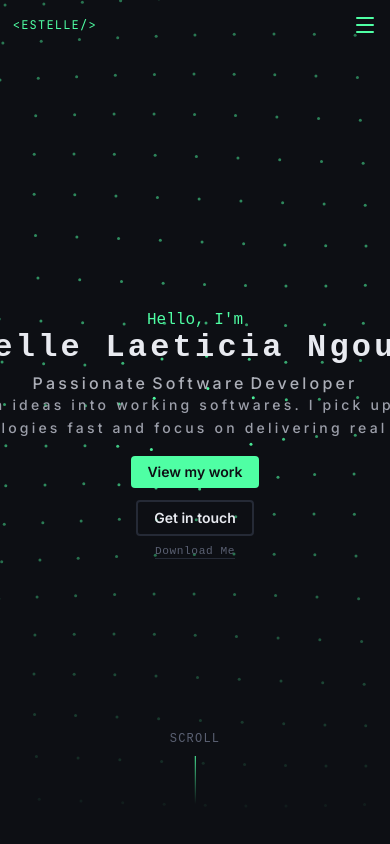
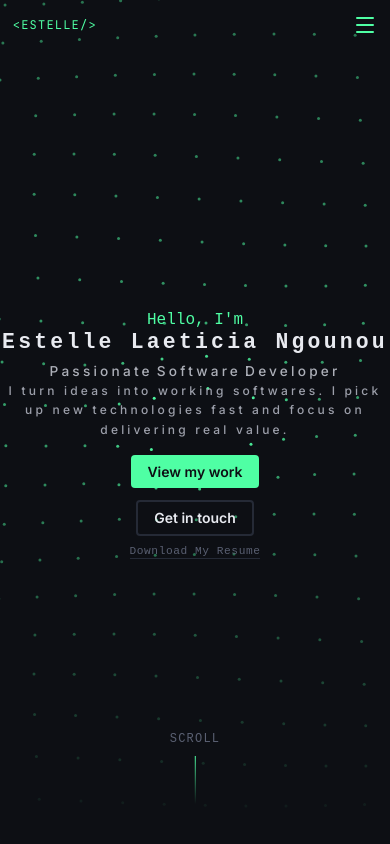
Before and after one commit to EstelleNgounou/engou005_portfolio, a Next.js app: page / in a window 390 px wide. Shown: the top 844 px of the page. Built offline with nearby package versions, Linux system fonts and the light colour scheme.

Commit message:
worked on hero section mobile friendliness

```diff
--- a/src/components/sections/Hero.tsx
+++ b/src/components/sections/Hero.tsx
@@ -30,7 +30,7 @@ export default function Hero() {
           Hello, I&apos;m
         </motion.p>
 
-        <h1 style={{fontSize: 'clamp(2rem, 7vw, 3.5rem)', fontWeight: '700', color: '#E8EAF0', marginBottom: 'clamp(0.5rem, 2vw, 1rem)',
+        <h1 style={{fontSize: 'clamp(1.25rem, 5.5vw, 3.5rem)', fontWeight: '700', color: '#E8EAF0', marginBottom: 'clamp(0.5rem, 2vw, 1rem)',
           letterSpacing: '0.2rem', fontFamily: 'monospace', lineHeight: '1', maxWidth: '48rem', marginLeft: 'auto', marginRight: 'auto'}}>
             {name.map((letter, i) => (
             <motion.span
@@ -46,7 +46,7 @@ export default function Hero() {
           ))}
         </h1>
 
-        <h2 style={{fontSize: 'clamp(1rem, 4vw, 1.4rem)', fontWeight: '500', color: '#ACAFB8', marginBottom: '0rem',
+        <h2 style={{fontSize: 'clamp(0.8rem, 3.5vw, 1.4rem)', fontWeight: '500', color: '#ACAFB8', marginBottom: '0rem',
           letterSpacing: '0.2rem', lineHeight: '1.4',  display: 'flex', justifyContent: 'center', gap: 'clamp(0.25rem, 1vw, 0.5rem)', flexWrap: 'wrap' }}>
           {title.map((word, i) => (
             <motion.span
@@ -65,7 +65,7 @@ export default function Hero() {
           viewport={{ amount: 0.3, once: false  }}
           whileInView={{ opacity: 1, y: 0 }}
           transition={{ delay: 1.8 + name.length * 0.04 + 0.3 + title.length * 0.15 + 0.3, duration: 0.6 }}
-          style={{fontSize: 'clamp(0.875rem, 2vw, 0.875rem)', fontWeight: '500', color: '#9C9FAA', marginBottom: 'clamp(1rem, 3vw, 2.2rem)',
+          style={{fontSize: 'clamp(0.75rem, 1.8vw, 1rem)', fontWeight: '500', color: '#9C9FAA', marginBottom: 'clamp(1rem, 3vw, 2.2rem)',
           letterSpacing: '0.2rem', lineHeight: '1.625', maxWidth: '36rem', marginInline: 'auto'}}>
           I turn ideas into working softwares. I pick up new technologies fast and focus on delivering real value.
         </motion.p>
@@ -96,7 +96,7 @@ export default function Hero() {
         borderBottom: '1px solid #252A36', paddingBottom: '1px', transition: 'color 0.2s',}}
         onMouseEnter={e => e.currentTarget.style.color = '#4FFFA4'}
         onMouseLeave={e => e.currentTarget.style.color = '#5A6072'}>
-        Download Me
+        Download My Resume
       </a>
       </div>
 
```
